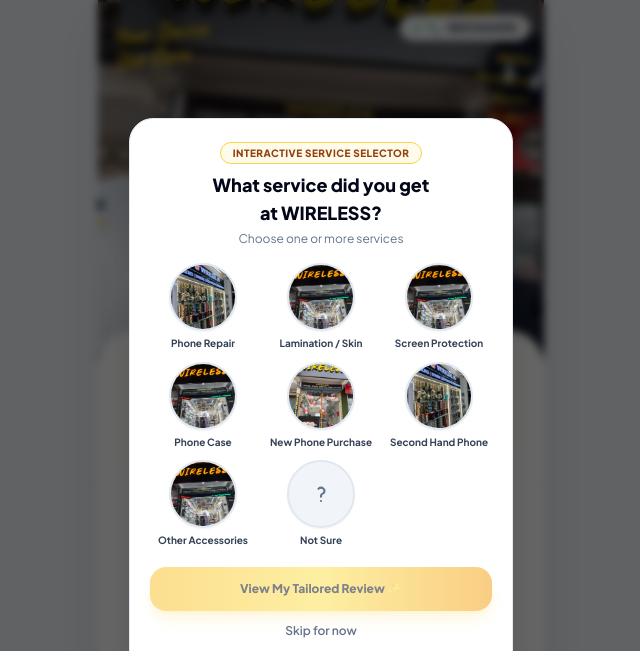
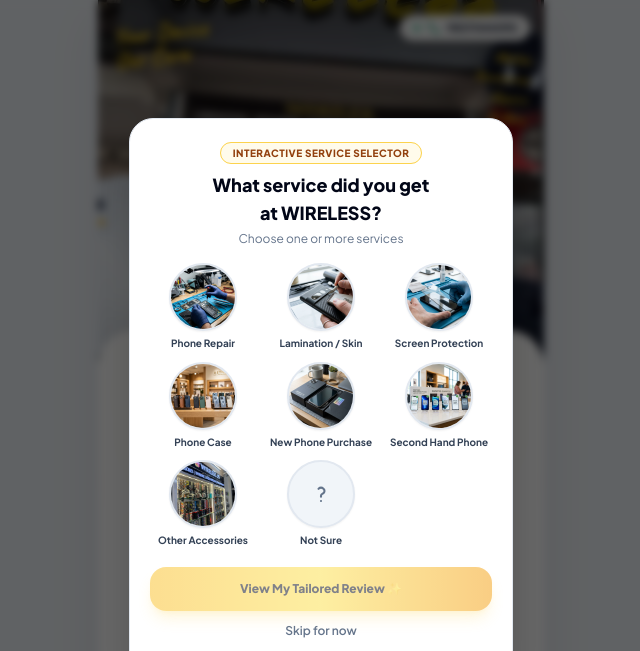
Before and after one commit to Shivamborn2shine/Wifi, a website: page index.html in a window 1280 px wide. Shown: the top 651 px of the page, without its empty margins (319-959 px from the left). Drawn offline with nearby package versions, Linux system fonts and the light colour scheme.

Commit message:
fix: add per-service modal images and hide Netlify badge

```diff
--- a/index.html
+++ b/index.html
@@ -81,6 +81,15 @@
         }
         .modal-checkmark { opacity: 0; transform: scale(0.5); transition: all 0.2s cubic-bezier(0.34, 1.56, 0.64, 1); }
         .modal-service-item.is-selected .modal-checkmark { opacity: 1; transform: scale(1); }
+
+        /* Hide Netlify branding badge */
+        #nl-badge-frame,
+        iframe[title="Powered by Netlify"],
+        [id^="netlify-"] {
+            display: none !important;
+            opacity: 0 !important;
+            pointer-events: none !important;
+        }
     </style>
 </head>
 <body class="antialiased selection:bg-amber-400 selection:text-slate-950 pb-32" style="padding-bottom: max(7rem, calc(6rem + env(safe-area-inset-bottom)));">
@@ -735,7 +744,7 @@
 
             <button type="button" class="modal-service-item flex flex-col items-center gap-1.5" onclick="toggleWelcomeItem(this, 'REPAIR', 'SERVICE')">
                 <div class="modal-circle relative w-[68px] h-[68px] rounded-full overflow-hidden shadow-sm bg-slate-100 border-2 border-slate-200">
-                    <img src="./assets/images/wireless/wireless-interior-night.jpg" alt="Phone Repair" class="w-full h-full object-cover">
+                    <img src="./assets/images/wireless/service-phone-repair.jpg" alt="Phone Repair" class="w-full h-full object-cover">
                     <div class="modal-checkmark absolute -bottom-0.5 -right-0.5 w-5 h-5 rounded-full bg-amber-400 text-slate-950 flex items-center justify-center text-[10px] font-black border-2 border-white shadow-xs">✓</div>
                 </div>
                 <span class="text-[10px] font-bold text-slate-700 text-center leading-tight">Phone Repair</span>
@@ -743,7 +752,7 @@
 
             <button type="button" class="modal-service-item flex flex-col items-center gap-1.5" onclick="toggleWelcomeItem(this, 'LAMINATION', 'SERVICE')">
                 <div class="modal-circle relative w-[68px] h-[68px] rounded-full overflow-hidden shadow-sm bg-slate-100 border-2 border-slate-200">
-                    <img src="./assets/images/wireless/wireless-accessories-display.jpg" alt="Lamination / Skin" class="w-full h-full object-cover">
+                    <img src="./assets/images/wireless/service-lamination-skin.jpg" alt="Lamination / Skin" class="w-full h-full object-cover">
                     <div class="modal-checkmark absolute -bottom-0.5 -right-0.5 w-5 h-5 rounded-full bg-amber-400 text-slate-950 flex items-center justify-center text-[10px] font-black border-2 border-white shadow-xs">✓</div>
                 </div>
                 <span class="text-[10px] font-bold text-slate-700 text-center leading-tight">Lamination / Skin</span>
@@ -751,7 +760,7 @@
 
             <button type="button" class="modal-service-item flex flex-col items-center gap-1.5" onclick="toggleWelcomeItem(this, 'SCREEN_GUARD', 'ACCESSORIES')">
                 <div class="modal-circle relative w-[68px] h-[68px] rounded-full overflow-hidden shadow-sm bg-slate-100 border-2 border-slate-200">
-                    <img src="./assets/images/wireless/wireless-accessories-display.jpg" alt="Screen Protection" class="w-full h-full object-cover">
+                    <img src="./assets/images/wireless/service-screen-protection.jpg" alt="Screen Protection" class="w-full h-full object-cover">
                     <div class="modal-checkmark absolute -bottom-0.5 -right-0.5 w-5 h-5 rounded-full bg-amber-400 text-slate-950 flex items-center justify-center text-[10px] font-black border-2 border-white shadow-xs">✓</div>
                 </div>
                 <span class="text-[10px] font-bold text-slate-700 text-center leading-tight">Screen Protection</span>
@@ -759,7 +768,7 @@
 
             <button type="button" class="modal-service-item flex flex-col items-center gap-1.5" onclick="toggleWelcomeItem(this, 'PHONE_CASE', 'ACCESSORIES')">
                 <div class="modal-circle relative w-[68px] h-[68px] rounded-full overflow-hidden shadow-sm bg-slate-100 border-2 border-slate-200">
-                    <img src="./assets/images/wireless/wireless-accessories-display.jpg" alt="Phone Case" class="w-full h-full object-cover">
+                    <img src="./assets/images/wireless/service-phone-case.jpg" alt="Phone Case" class="w-full h-full object-cover">
                     <div class="modal-checkmark absolute -bottom-0.5 -right-0.5 w-5 h-5 rounded-full bg-amber-400 text-slate-950 flex items-center justify-center text-[10px] font-black border-2 border-white shadow-xs">✓</div>
                 </div>
                 <span class="text-[10px] font-bold text-slate-700 text-center leading-tight">Phone Case</span>
@@ -767,7 +776,7 @@
 
             <button type="button" class="modal-service-item flex flex-col items-center gap-1.5" onclick="toggleWelcomeItem(this, 'NEW_PHONE', 'MOBILES')">
                 <div class="modal-circle relative w-[68px] h-[68px] rounded-full overflow-hidden shadow-sm bg-slate-100 border-2 border-slate-200">
-                    <img src="./assets/images/wireless/wireless-storefront.jpg" alt="New Phone Purchase" class="w-full h-full object-cover">
+                    <img src="./assets/images/wireless/service-new-phone.jpg" alt="New Phone Purchase" class="w-full h-full object-cover">
                     <div class="modal-checkmark absolute -bottom-0.5 -right-0.5 w-5 h-5 rounded-full bg-amber-400 text-slate-950 flex items-center justify-center text-[10px] font-black border-2 border-white shadow-xs">✓</div>
                 </div>
                 <span class="text-[10px] font-bold text-slate-700 text-center leading-tight">New Phone Purchase</span>
@@ -775,7 +784,7 @@
 
             <button type="button" class="modal-service-item flex flex-col items-center gap-1.5" onclick="toggleWelcomeItem(this, 'SECOND_HAND', 'MOBILES')">
                 <div class="modal-circle relative w-[68px] h-[68px] rounded-full overflow-hidden shadow-sm bg-slate-100 border-2 border-slate-200">
-                    <img src="./assets/images/wireless/wireless-interior-night.jpg" alt="Second Hand Phone" class="w-full h-full object-cover">
+                    <img src="./assets/images/wireless/service-second-hand-phone.jpg" alt="Second Hand Phone" class="w-full h-full object-cover">
                     <div class="modal-checkmark absolute -bottom-0.5 -right-0.5 w-5 h-5 rounded-full bg-amber-400 text-slate-950 flex items-center justify-center text-[10px] font-black border-2 border-white shadow-xs">✓</div>
                 </div>
                 <span class="text-[10px] font-bold text-slate-700 text-center leading-tight">Second Hand Phone</span>
@@ -783,7 +792,7 @@
 
             <button type="button" class="modal-service-item flex flex-col items-center gap-1.5" onclick="toggleWelcomeItem(this, 'ACCESSORIES', 'ACCESSORIES')">
                 <div class="modal-circle relative w-[68px] h-[68px] rounded-full overflow-hidden shadow-sm bg-slate-100 border-2 border-slate-200">
-                    <img src="./assets/images/wireless/wireless-accessories-display.jpg" alt="Other Accessories" class="w-full h-full object-cover">
+                    <img src="./assets/images/wireless/interior.jpg" alt="Other Accessories" class="w-full h-full object-cover">
                     <div class="modal-checkmark absolute -bottom-0.5 -right-0.5 w-5 h-5 rounded-full bg-amber-400 text-slate-950 flex items-center justify-center text-[10px] font-black border-2 border-white shadow-xs">✓</div>
                 </div>
                 <span class="text-[10px] font-bold text-slate-700 text-center leading-tight">Other Accessories</span>
@@ -906,43 +915,43 @@
         "key": "REPAIR",
         "categoryKey": "SERVICE",
         "label": "Phone Repair",
-        "image": "./assets/images/wireless/wireless-interior-night.jpg"
+        "image": "./assets/images/wireless/service-phone-repair.jpg"
       },
       {
         "key": "LAMINATION",
         "categoryKey": "SERVICE",
         "label": "Lamination / Skin",
-        "image": "./assets/images/wireless/wireless-accessories-display.jpg"
+        "image": "./assets/images/wireless/service-lamination-skin.jpg"
       },
       {
         "key": "SCREEN_GUARD",
         "categoryKey": "ACCESSORIES",
         "label": "Screen Protection",
-        "image": "./assets/images/wireless/wireless-accessories-display.jpg"
+        "image": "./assets/images/wireless/service-screen-protection.jpg"
       },
       {
         "key": "PHONE_CASE",
         "categoryKey": "ACCESSORIES",
         "label": "Phone Case",
-        "image": "./assets/images/wireless/wireless-accessories-display.jpg"
+        "image": "./assets/images/wireless/service-phone-case.jpg"
       },
       {
         "key": "NEW_PHONE",
         "categoryKey": "MOBILES",
         "label": "New Phone Purchase",
-        "image": "./assets/images/wireless/wireless-storefront.jpg"
+        "image": "./assets/images/wireless/service-new-phone.jpg"
       },
       {
         "key": "SECOND_HAND",
         "categoryKey": "MOBILES",
         "label": "Second Hand Phone",
-        "image": "./assets/images/wireless/wireless-interior-night.jpg"
+        "image": "./assets/images/wireless/service-second-hand-phone.jpg"
       },
       {
         "key": "ACCESSORIES",
         "categoryKey": "ACCESSORIES",
         "label": "Other Accessories",
-        "image": "./assets/images/wireless/wireless-accessories-display.jpg"
+        "image": "./assets/images/wireless/interior.jpg"
       },
       {
         "key": "ALL",
```
Also changed, not shown: assets/images/wireless/service-lamination-skin.jpg (added), assets/images/wireless/service-new-phone.jpg (added), assets/images/wireless/service-phone-case.jpg (added), assets/images/wireless/service-phone-repair.jpg (added), assets/images/wireless/service-screen-protection.jpg (added), assets/images/wireless/service-second-hand-phone.jpg (added).
